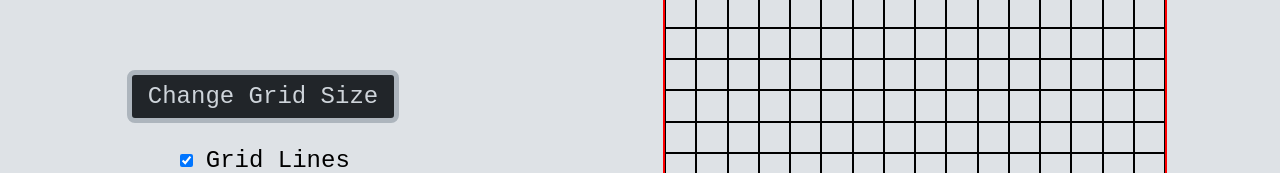
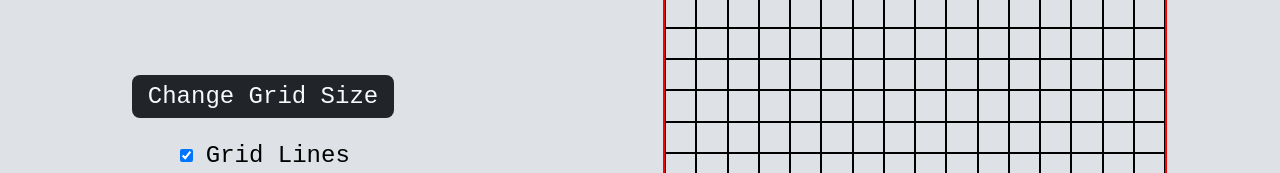
Before and after one commit to arnnv/etch-a-sketch, a plain HTML site: page index.html in a window 1280 px wide. In both pictures the pointer is over the button "Change Grid Size". Shown: the part 296-469 px from the top of the page. Drawn offline with Linux system fonts and the light colour scheme.

Commit message:
Fix other elements shifting when hovering on changeGridSize button

```diff
--- a/style.css
+++ b/style.css
@@ -50,6 +50,12 @@ header {
   border-radius: 8px;
 }
 
+.change-size:hover {
+  cursor: pointer;
+  background-color: #212529;
+  color: #f8f9fa;
+}
+
 .sidebar label {
   font-size: 24px;
 }
@@ -79,13 +85,6 @@ header {
   box-sizing: border-box;
 }
 
-.change-size:hover {
-  cursor: pointer;
-  background-color: #212529;
-  border-radius: 8px;
-  border: 5px solid #adb5bd;
-}
-
 footer {
   text-align: center;
   color: #adb5bd;
```
